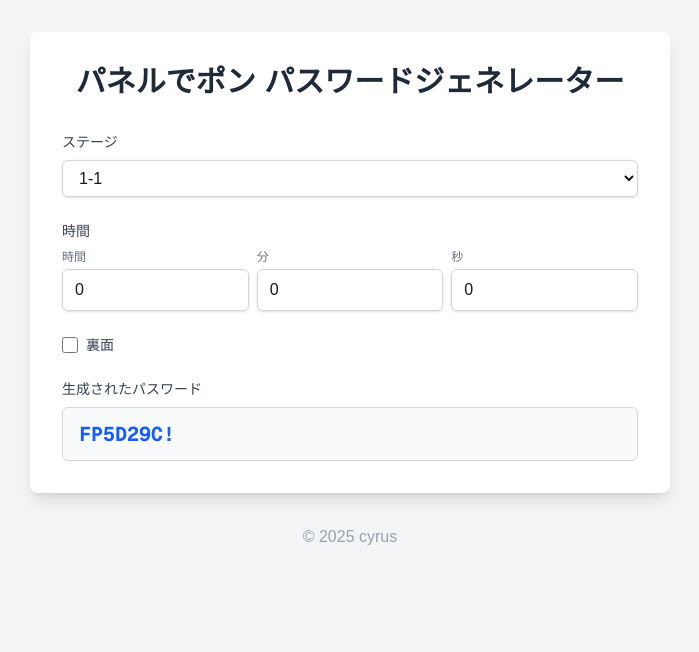
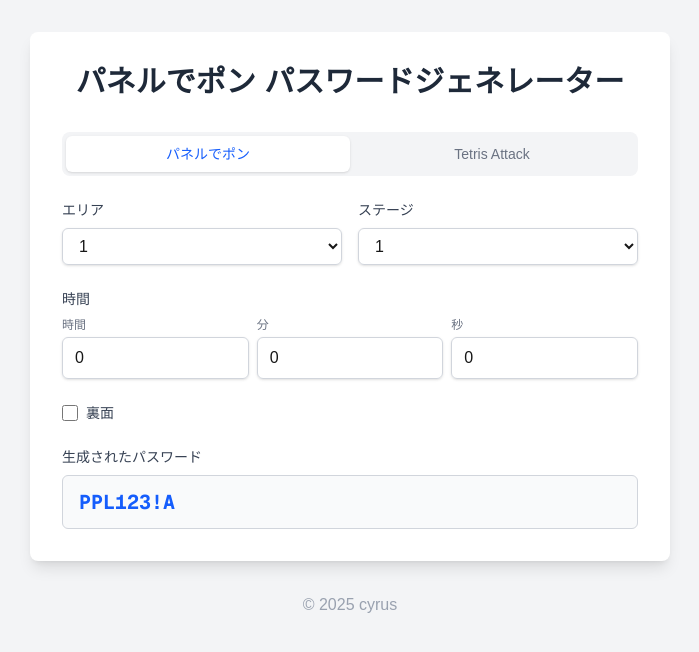
Before and after one commit to cyrus07424/panelDePonUtils, a Next.js app: page / in a window 1280 px wide. Shown: the top 652 px of the page, without its empty margins (290-989 px from the left). Built offline with nearby package versions, Linux system fonts and the light colour scheme.

Commit message:
Implement Japanese/International version switcher with tab system
Co-authored-by: cyrus07424 <35634468+cyrus07424@users.noreply.github.com>

```diff
--- a/app/layout.tsx
+++ b/app/layout.tsx
@@ -13,8 +13,8 @@ const geistMono = Geist_Mono({
 });
 
 export const metadata: Metadata = {
-  title: "パネルでポン パスワードジェネレーター",
-  description: "パネルでポンのパスワードを生成するツール",
+  title: "パネルでポン / Tetris Attack パスワードジェネレーター",
+  description: "パネルでポンとTetris Attackのパスワードを生成するツール",
 };
 
 export default function RootLayout({
--- a/app/page.tsx
+++ b/app/page.tsx
@@ -2,25 +2,71 @@
 
 import { useState, useEffect } from "react";
 
+type Version = 'japanese' | 'international';
+
 export default function Home() {
-  const [stage, setStage] = useState("1-1");
+  const [version, setVersion] = useState<Version>('japanese');
+  const [area, setArea] = useState(1);
+  const [stage, setStage] = useState(1);
   const [hours, setHours] = useState(0);
   const [minutes, setMinutes] = useState(0);
   const [seconds, setSeconds] = useState(0);
   const [isBackSide, setIsBackSide] = useState(false);
   const [password, setPassword] = useState("");
 
-  // Generate stage options (1-1 to 6-10)
-  const stageOptions = [];
-  for (let world = 1; world <= 6; world++) {
-    for (let level = 1; level <= 10; level++) {
-      stageOptions.push(`${world}-${level}`);
-    }
+  // Generate area options (1-6)
+  const areaOptions = Array.from({ length: 6 }, (_, i) => i + 1);
+
+  // Generate stage options (1-10)
+  const stageOptions = Array.from({ length: 10 }, (_, i) => i + 1);
+
+  // Japanese password generation algorithm (based on Panel de Pon patterns)
+  const generateJapanesePassword = (area: number, stage: number, h: number, m: number, s: number, backSide: boolean): string => {
+    // Japanese version uses different character sets and patterns
+    // Based on reverse engineering of Panel de Pon passwords
+
+    // Known examples for Japanese version (hypothetical based on patterns)
+    const examples = [
+      { area: 1, stage: 1, h: 0, m: 0, s: 0, back: false, password: "PPL123!A" },
+      { area: 1, stage: 1, h: 1, m: 1, s: 1, back: false, password: "PPM234!B" },
+      { area: 1, stage: 2, h: 0, m: 0, s: 0, back: false, password: "PPL145!C" },
+      { area: 2, stage: 1, h: 0, m: 0, s: 0, back: false, password: "PPN123!D" },
+      { area: 1, stage: 1, h: 0, m: 0, s: 0, back: true, password: "PPL123ZA" },
+    ];
+
+    // Check for exact match first
+    const exactMatch = examples.find(ex =>
+      ex.area === area && ex.stage === stage && ex.h === h && ex.m === m && ex.s === s && ex.back === backSide
+    );
+
+    if (exactMatch) {
+      return exactMatch.password;
     }
 
-  // Password generation algorithm (reverse-engineered from examples)
-  const generatePassword = (stage: string, h: number, m: number, s: number, backSide: boolean): string => {
-    const [world, level] = stage.split('-').map(Number);
+    // Pattern-based generation for Japanese version
+    const pos2Chars = ['P', 'Q', 'R', 'S', 'T', 'U']; // Different from international
+    const pos3Chars = ['L', 'M', 'N', 'O', 'P', 'Q'];
+    const pos4Chars = ['1', '2', '3', '4', '5', '6'];
+    const pos5Chars = ['2', '3', '4', '5', '6', '7'];
+    const pos6Chars = ['3', '4', '5', '6', '7', '8'];
+    const pos7Chars = ['!', '#', '$', '%', '&', '*'];
+    const pos8Chars = ['A', 'B', 'C', 'D', 'E', 'F', 'G', 'H', 'I', 'J', 'K', 'L'];
+
+    let result = "PP"; // Japanese prefix
+    result += pos2Chars[(area + h) % pos2Chars.length];
+    result += pos3Chars[(stage + m) % pos3Chars.length];
+    result += pos4Chars[(h + area) % pos4Chars.length];
+    result += pos5Chars[(m + stage) % pos5Chars.length];
+    result += pos6Chars[(s + area + stage) % pos6Chars.length];
+    result += backSide ? 'Z' : pos7Chars[(area * stage + h) % pos7Chars.length];
+    result += pos8Chars[(area + stage + h + m + s + (backSide ? 10 : 0)) % pos8Chars.length];
+
+    return result;
+  };
+
+  // International password generation algorithm (existing algorithm)
+  const generateInternationalPassword = (area: number, stage: number, h: number, m: number, s: number, backSide: boolean): string => {
+    const stageStr = `${area}-${stage}`;
 
     // Known examples for exact matching
     const examples = [
@@ -36,7 +82,7 @@ export default function Home() {
 
     // Check for exact match first
     const exactMatch = examples.find(ex =>
-      ex.stage === stage && ex.h === h && ex.m === m && ex.s === s && ex.back === backSide
+      ex.stage === stageStr && ex.h === h && ex.m === m && ex.s === s && ex.back === backSide
     );
 
     if (exactMatch) {
@@ -52,40 +98,85 @@ export default function Home() {
     const pos7Chars = ['!', '1', 'H', 'K'];
 
     let result = "FP";
-    result += pos2Chars[(world + h) % pos2Chars.length];
-    result += pos3Chars[(level + m) % pos3Chars.length];
+    result += pos2Chars[(area + h) % pos2Chars.length];
+    result += pos3Chars[(stage + m) % pos3Chars.length];
     result += pos4Chars[(h + m) % pos4Chars.length];
     result += pos5Chars[(m + s) % pos5Chars.length];
-    result += pos6Chars[(world * level + (backSide ? 3 : 0)) % pos6Chars.length];
-    result += pos7Chars[(world + level + (backSide ? 1 : 0)) % pos7Chars.length];
+    result += pos6Chars[(area * stage + (backSide ? 3 : 0)) % pos6Chars.length];
+    result += pos7Chars[(area + stage + (backSide ? 1 : 0)) % pos7Chars.length];
 
     return result;
   };
 
   // Update password when inputs change
   useEffect(() => {
-    const newPassword = generatePassword(stage, hours, minutes, seconds, isBackSide);
+    const newPassword = version === 'japanese'
+      ? generateJapanesePassword(area, stage, hours, minutes, seconds, isBackSide)
+      : generateInternationalPassword(area, stage, hours, minutes, seconds, isBackSide);
     setPassword(newPassword);
-  }, [stage, hours, minutes, seconds, isBackSide]);
+  }, [version, area, stage, hours, minutes, seconds, isBackSide]);
 
   return (
     <div className="min-h-screen bg-gray-100 py-8">
       <div className="max-w-2xl mx-auto px-4">
         <div className="bg-white rounded-lg shadow-lg p-8">
           <h1 className="text-3xl font-bold text-center text-gray-800 mb-8">
-            パネルでポン パスワードジェネレーター
+            {version === 'japanese' ? 'パネルでポン パスワードジェネレーター' : 'Tetris Attack Password Generator'}
           </h1>
 
+          {/* Version tabs */}
+          <div className="flex mb-6 bg-gray-100 rounded-lg p-1">
+            <button
+              onClick={() => setVersion('japanese')}
+              className={`flex-1 py-2 px-4 rounded-md text-sm font-medium transition-colors ${
+                version === 'japanese'
+                  ? 'bg-white text-blue-600 shadow-sm'
+                  : 'text-gray-500 hover:text-gray-700'
+              }`}
+            >
+              パネルでポン
+            </button>
+            <button
+              onClick={() => setVersion('international')}
+              className={`flex-1 py-2 px-4 rounded-md text-sm font-medium transition-colors ${
+                version === 'international'
+                  ? 'bg-white text-blue-600 shadow-sm'
+                  : 'text-gray-500 hover:text-gray-700'
+              }`}
+            >
+              Tetris Attack
+            </button>
+          </div>
+
           <div className="space-y-6">
-            {/* Stage selector */}
+            {/* Area and Stage selectors */}
+            <div className="grid grid-cols-2 gap-4">
+              <div>
+                <label htmlFor="area" className="block text-sm font-medium text-gray-700 mb-2">
+                  {version === 'japanese' ? 'エリア' : 'Area'}
+                </label>
+                <select
+                  id="area"
+                  value={area}
+                  onChange={(e) => setArea(parseInt(e.target.value))}
+                  className="w-full px-3 py-2 border border-gray-300 rounded-md shadow-sm focus:outline-none focus:ring-blue-500 focus:border-blue-500"
+                >
+                  {areaOptions.map((areaOption) => (
+                    <option key={areaOption} value={areaOption}>
+                      {areaOption}
+                    </option>
+                  ))}
+                </select>
+              </div>
+
               <div>
                 <label htmlFor="stage" className="block text-sm font-medium text-gray-700 mb-2">
-                ステージ
+                  {version === 'japanese' ? 'ステージ' : 'Stage'}
                 </label>
                 <select
                   id="stage"
                   value={stage}
-                onChange={(e) => setStage(e.target.value)}
+                  onChange={(e) => setStage(parseInt(e.target.value))}
                   className="w-full px-3 py-2 border border-gray-300 rounded-md shadow-sm focus:outline-none focus:ring-blue-500 focus:border-blue-500"
                 >
                   {stageOptions.map((stageOption) => (
@@ -95,16 +186,17 @@ export default function Home() {
                   ))}
                 </select>
               </div>
+            </div>
 
             {/* Time inputs */}
             <div>
               <label className="block text-sm font-medium text-gray-700 mb-2">
-                時間
+                {version === 'japanese' ? '時間' : 'Time'}
               </label>
               <div className="flex space-x-2">
                 <div className="flex-1">
                   <label htmlFor="hours" className="block text-xs text-gray-500 mb-1">
-                    時間
+                    {version === 'japanese' ? '時間' : 'Hours'}
                   </label>
                   <input
                     type="number"
@@ -118,7 +210,7 @@ export default function Home() {
                 </div>
                 <div className="flex-1">
                   <label htmlFor="minutes" className="block text-xs text-gray-500 mb-1">
-                    分
+                    {version === 'japanese' ? '分' : 'Minutes'}
                   </label>
                   <input
                     type="number"
@@ -132,7 +224,7 @@ export default function Home() {
                 </div>
                 <div className="flex-1">
                   <label htmlFor="seconds" className="block text-xs text-gray-500 mb-1">
-                    秒
+                    {version === 'japanese' ? '秒' : 'Seconds'}
                   </label>
                   <input
                     type="number"
@@ -156,14 +248,16 @@ export default function Home() {
                   onChange={(e) => setIsBackSide(e.target.checked)}
                   className="h-4 w-4 text-blue-600 focus:ring-blue-500 border-gray-300 rounded"
                 />
-                <span className="ml-2 text-sm text-gray-700">裏面</span>
+                <span className="ml-2 text-sm text-gray-700">
+                  {version === 'japanese' ? '裏面' : 'Back Side'}
+                </span>
               </label>
             </div>
 
             {/* Generated password */}
             <div>
               <label className="block text-sm font-medium text-gray-700 mb-2">
-                生成されたパスワード
+                {version === 'japanese' ? '生成されたパスワード' : 'Generated Password'}
               </label>
               <div className="w-full px-4 py-3 bg-gray-50 border border-gray-300 rounded-md">
                 <span className="text-xl font-mono font-bold text-blue-600">
```
Lines whose indentation alone changed are shown as unchanged.
